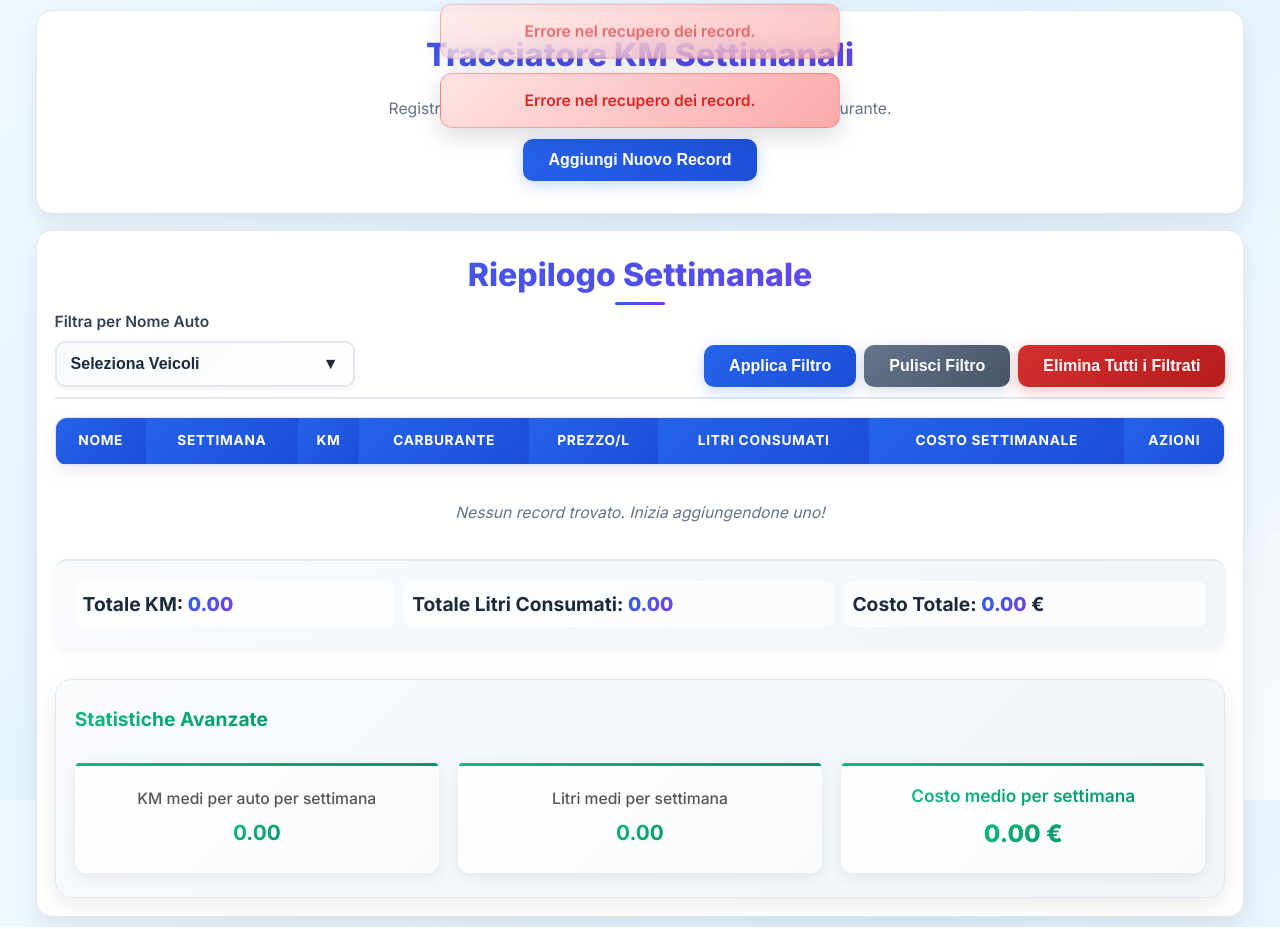
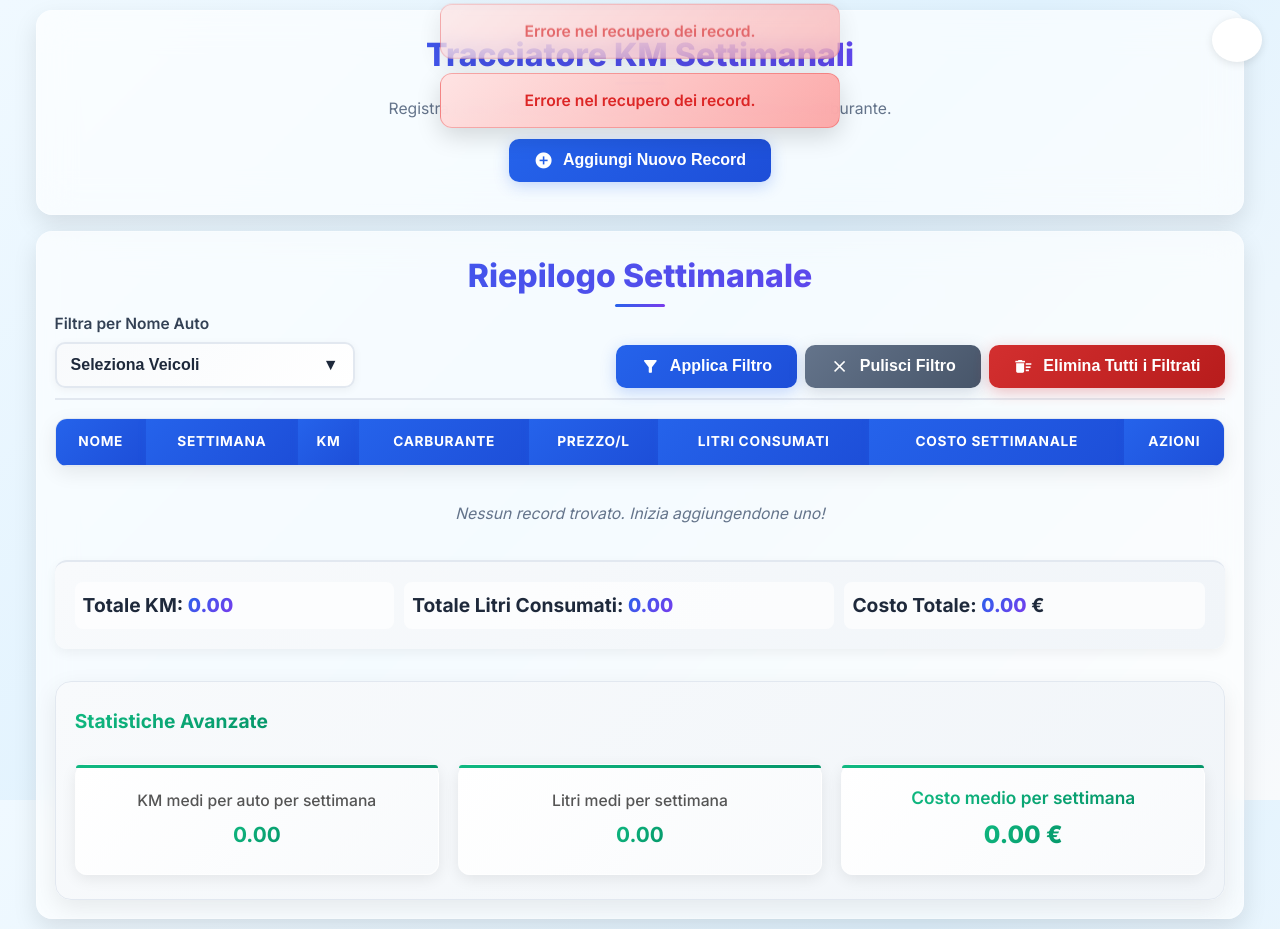
Before and after one commit to NicoMaker/Calcolo_km_auto, a website: page public/index.html in a window 1280 px wide. Drawn offline with Linux system fonts and the light colour scheme; no server answers.

Commit message:
grafica moderna

```diff
--- a/public/index.html
+++ b/public/index.html
@@ -10,9 +10,19 @@
       href="https://fonts.googleapis.com/css2?family=Inter:wght@400;500;600;700;800&display=swap"
       rel="stylesheet"
     />
+    <!-- Material Icons -->
+    <link
+      href="https://fonts.googleapis.com/icon?family=Material+Icons"
+      rel="stylesheet"
+    />
   </head>
 
   <body>
+    <div class="theme-toggle-container">
+      <button id="themeToggle" title="Cambia tema" class="theme-toggle-btn">
+        <span class="material-icons" id="themeIcon">dark_mode</span>
+      </button>
+    </div>
     <div class="container">
       <!-- Area per i messaggi di notifica -->
       <div id="messageArea" class="message-area"></div>
@@ -27,7 +37,7 @@
         <!-- Pulsante per aprire il modale di aggiunta -->
         <div class="form-actions add-record-button-container">
           <button type="button" id="openAddModalButton">
-            Aggiungi Nuovo Record
+            <span class="material-icons">add_circle</span> Aggiungi Nuovo Record
           </button>
         </div>
       </div>
@@ -59,16 +69,19 @@
             </div>
           </div>
           <div class="form-actions">
-            <button type="button" id="applyFilterButton">Applica Filtro</button>
+            <button type="button" id="applyFilterButton">
+              <span class="material-icons">filter_alt</span> Applica Filtro
+            </button>
             <button type="button" id="clearFilterButton" class="cancel-button">
-              Pulisci Filtro
+              <span class="material-icons">clear</span> Pulisci Filtro
             </button>
             <button
               type="button"
               id="deleteAllButton"
               class="delete-btn delete-all-btn"
             >
-              Elimina Tutti i Filtrati
+              <span class="material-icons">delete_sweep</span> Elimina Tutti i
+              Filtrati
             </button>
           </div>
         </div>
--- a/public/script.js
+++ b/public/script.js
@@ -668,4 +668,33 @@ document.addEventListener("DOMContentLoaded", () => {
   setInterval(() => {
     fetchRecords(currentNameFilter);
   }, 2000);
+
+  // === THEME TOGGLE ===
+  (function () {
+    const themeToggle = document.getElementById("themeToggle");
+    const themeIcon = document.getElementById("themeIcon");
+    const body = document.body;
+    const darkModeKey = "darkMode";
+
+    function setDarkMode(on) {
+      if (on) {
+        body.classList.add("dark");
+        themeIcon.textContent = "light_mode";
+        localStorage.setItem(darkModeKey, "1");
+      } else {
+        body.classList.remove("dark");
+        themeIcon.textContent = "dark_mode";
+        localStorage.setItem(darkModeKey, "0");
+      }
+    }
+
+    // Init
+    const darkPref = localStorage.getItem(darkModeKey) === "1";
+    setDarkMode(darkPref);
+
+    themeToggle &&
+      themeToggle.addEventListener("click", () => {
+        setDarkMode(!body.classList.contains("dark"));
+      });
+  })();
 });
--- a/public/style.css
+++ b/public/style.css
@@ -25,6 +25,13 @@
   --red-button-dark: #dc2626;
   --gray-button: #64748b;
   --gray-button-dark: #475569;
+  --glass-bg: rgba(255, 255, 255, 0.65);
+  --glass-blur: 18px;
+  --dark-bg: #181a20;
+  --dark-card: rgba(30, 34, 40, 0.85);
+  --dark-text: #f1f5f9;
+  --dark-primary: #7c3aed;
+  --dark-border: #23272f;
 }
 
 body {
@@ -42,6 +49,34 @@ body {
   line-height: 1.6;
 }
 
+body.dark {
+  background: linear-gradient(135deg, #23272f 0%, #181a20 100%);
+  color: var(--dark-text);
+}
+body.dark .card {
+  background: var(--dark-card);
+  color: var(--dark-text);
+  border: 1px solid var(--dark-border);
+  box-shadow: 0 10px 25px rgba(0, 0, 0, 0.25);
+}
+body.dark .card-title {
+  background: linear-gradient(135deg, var(--dark-primary), #2563eb);
+  -webkit-background-clip: text;
+  -webkit-text-fill-color: transparent;
+  background-clip: text;
+}
+body.dark .modal-content {
+  background: var(--dark-card);
+  color: var(--dark-text);
+}
+body.dark .data-table th {
+  background: linear-gradient(135deg, var(--dark-primary), #2563eb);
+}
+body.dark .theme-toggle-btn {
+  background: #23272f;
+  color: var(--dark-text);
+}
+
 .container {
   width: 100%;
   max-width: 100vw;
@@ -52,18 +87,24 @@ body {
 }
 
 .card {
-  background-color: var(--card-background);
+  background: var(--glass-bg);
+  backdrop-filter: blur(var(--glass-blur));
+  -webkit-backdrop-filter: blur(var(--glass-blur));
+  border: 1px solid rgba(255, 255, 255, 0.25);
+  box-shadow: 0 10px 25px rgba(0, 0, 0, 0.1);
+  transition:
+    box-shadow 0.3s,
+    transform 0.3s,
+    background 0.3s;
+  padding: 18px;
   border-radius: 16px;
-  box-shadow: 0 10px 25px rgba(0, 0, 0, 0.08);
-  padding: 18px;
-  border: 1px solid var(--border-light);
   position: relative;
   transition: all 0.3s ease;
 }
-
 .card:hover {
-  box-shadow: 0 15px 35px rgba(0, 0, 0, 0.12);
-  transform: translateY(-2px);
+  box-shadow: 0 20px 40px rgba(0, 0, 0, 0.18);
+  transform: translateY(-4px) scale(1.02);
+  background: rgba(255, 255, 255, 0.8);
 }
 
 .card-title {
@@ -80,7 +121,7 @@ body {
 }
 
 .card-title::after {
-  content: '';
+  content: "";
   position: absolute;
   bottom: -5px;
   left: 50%;
@@ -143,7 +184,9 @@ body {
 .form-group select:focus {
   outline: none;
   border-color: var(--primary-blue);
-  box-shadow: 0 0 0 3px rgba(37, 99, 235, 0.15), 0 4px 12px rgba(0, 0, 0, 0.1);
+  box-shadow:
+    0 0 0 3px rgba(37, 99, 235, 0.15),
+    0 4px 12px rgba(0, 0, 0, 0.1);
   transform: translateY(-1px);
 }
 
@@ -173,7 +216,11 @@ body {
 }
 
 button {
-  background: linear-gradient(135deg, var(--primary-blue), var(--primary-blue-dark));
+  background: linear-gradient(
+    135deg,
+    var(--primary-blue),
+    var(--primary-blue-dark)
+  );
   color: #fff;
   padding: 12px 0;
   border: none;
@@ -186,16 +233,25 @@ button {
   box-shadow: 0 4px 15px rgba(37, 99, 235, 0.25);
   position: relative;
   overflow: hidden;
+  transition:
+    box-shadow 0.2s,
+    transform 0.2s,
+    background 0.3s;
 }
 
 button::before {
-  content: '';
+  content: "";
   position: absolute;
   top: 0;
   left: -100%;
   width: 100%;
   height: 100%;
-  background: linear-gradient(90deg, transparent, rgba(255, 255, 255, 0.2), transparent);
+  background: linear-gradient(
+    90deg,
+    transparent,
+    rgba(255, 255, 255, 0.2),
+    transparent
+  );
   transition: left 0.5s;
 }
 
@@ -217,7 +273,7 @@ button:hover {
 }
 
 button:active {
-  transform: translateY(0);
+  transform: scale(0.97);
   box-shadow: 0 4px 15px rgba(37, 99, 235, 0.25);
 }
 
@@ -253,7 +309,11 @@ button:disabled {
 }
 
 .data-table th {
-  background: linear-gradient(135deg, var(--primary-blue), var(--primary-blue-dark));
+  background: linear-gradient(
+    135deg,
+    var(--primary-blue),
+    var(--primary-blue-dark)
+  );
   color: white;
   font-size: 0.9em;
   font-weight: 700;
@@ -297,7 +357,11 @@ button:disabled {
 }
 
 .data-table td.actions .edit-btn {
-  background: linear-gradient(135deg, var(--green-button), var(--green-button-dark));
+  background: linear-gradient(
+    135deg,
+    var(--green-button),
+    var(--green-button-dark)
+  );
 }
 
 .data-table td.actions .edit-btn:hover {
@@ -307,7 +371,11 @@ button:disabled {
 }
 
 .data-table td.actions .delete-btn {
-  background: linear-gradient(135deg, var(--red-button), var(--red-button-dark));
+  background: linear-gradient(
+    135deg,
+    var(--red-button),
+    var(--red-button-dark)
+  );
 }
 
 .data-table td.actions .delete-btn:hover {
@@ -409,13 +477,21 @@ button:disabled {
 }
 
 .message.success {
-  background: linear-gradient(135deg, rgba(220, 252, 231, 0.95), rgba(187, 247, 208, 0.95));
+  background: linear-gradient(
+    135deg,
+    rgba(220, 252, 231, 0.95),
+    rgba(187, 247, 208, 0.95)
+  );
   color: var(--success-text);
   border: 1px solid rgba(22, 163, 74, 0.3);
 }
 
 .message.error {
-  background: linear-gradient(135deg, rgba(254, 226, 226, 0.95), rgba(252, 165, 165, 0.95));
+  background: linear-gradient(
+    135deg,
+    rgba(254, 226, 226, 0.95),
+    rgba(252, 165, 165, 0.95)
+  );
   color: var(--error-text);
   border: 1px solid rgba(220, 38, 38, 0.3);
 }
@@ -436,11 +512,25 @@ button:disabled {
   align-items: center;
   opacity: 0;
   transition: all 0.3s ease;
+  background: rgba(30, 34, 40, 0.25);
+  backdrop-filter: blur(8px);
+  -webkit-backdrop-filter: blur(8px);
+  transition: background 0.3s;
 }
-
 .modal.active {
   display: flex;
   opacity: 1;
+  animation: fadeInUp 0.4s cubic-bezier(0.39, 0.575, 0.565, 1) both;
+}
+@keyframes fadeInUp {
+  0% {
+    opacity: 0;
+    transform: translateY(40px);
+  }
+  100% {
+    opacity: 1;
+    transform: translateY(0);
+  }
 }
 
 .modal-content {
@@ -532,7 +622,11 @@ button:disabled {
 }
 
 .cancel-button {
-  background: linear-gradient(135deg, var(--gray-button), var(--gray-button-dark));
+  background: linear-gradient(
+    135deg,
+    var(--gray-button),
+    var(--gray-button-dark)
+  );
   box-shadow: 0 4px 15px rgba(100, 116, 139, 0.25);
 }
 
@@ -660,7 +754,11 @@ th {
 }
 
 .checkbox-item:hover {
-  background: linear-gradient(135deg, rgba(37, 99, 235, 0.08), rgba(124, 58, 237, 0.08));
+  background: linear-gradient(
+    135deg,
+    rgba(37, 99, 235, 0.08),
+    rgba(124, 58, 237, 0.08)
+  );
   transform: translateX(4px);
 }
 
@@ -682,7 +780,11 @@ th {
 }
 
 .checkbox-item input[type="checkbox"]:checked {
-  background: linear-gradient(135deg, var(--primary-blue), var(--primary-blue-dark));
+  background: linear-gradient(
+    135deg,
+    var(--primary-blue),
+    var(--primary-blue-dark)
+  );
   border-color: var(--primary-blue);
 }
 
@@ -720,7 +822,11 @@ th {
 }
 
 button.red {
-  background: linear-gradient(135deg, var(--red-button), var(--red-button-dark));
+  background: linear-gradient(
+    135deg,
+    var(--red-button),
+    var(--red-button-dark)
+  );
 }
 
 button.red:hover {
@@ -760,7 +866,7 @@ button.red:hover {
 }
 
 .advanced-stats::before {
-  content: '';
+  content: "";
   position: absolute;
   top: 0;
   left: 0;
@@ -823,7 +929,7 @@ button.red:hover {
 }
 
 .advanced-stats-item::before {
-  content: '';
+  content: "";
   position: absolute;
   top: 0;
   left: 0;
@@ -933,7 +1039,9 @@ input {
 input:focus {
   outline: none;
   border-color: var(--primary-blue);
-  box-shadow: 0 0 0 3px rgba(37, 99, 235, 0.15), 0 4px 12px rgba(0, 0, 0, 0.1);
+  box-shadow:
+    0 0 0 3px rgba(37, 99, 235, 0.15),
+    0 4px 12px rgba(0, 0, 0, 0.1);
   transform: translateY(-1px);
 }
 
@@ -957,7 +1065,11 @@ input:focus {
 }
 
 .table-fixed-scroll::-webkit-scrollbar-thumb {
-  background: linear-gradient(135deg, var(--primary-blue), var(--primary-blue-dark));
+  background: linear-gradient(
+    135deg,
+    var(--primary-blue),
+    var(--primary-blue-dark)
+  );
   border-radius: 4px;
 }
 
@@ -973,7 +1085,7 @@ input:focus {
 }
 
 .card::before {
-  content: '';
+  content: "";
   position: absolute;
   top: 0;
   left: 0;
@@ -1000,13 +1112,18 @@ input:focus {
 }
 
 .data-table td.actions button::before {
-  content: '';
+  content: "";
   position: absolute;
   top: 0;
   left: -100%;
   width: 100%;
   height: 100%;
-  background: linear-gradient(90deg, transparent, rgba(255, 255, 255, 0.2), transparent);
+  background: linear-gradient(
+    90deg,
+    transparent,
+    rgba(255, 255, 255, 0.2),
+    transparent
+  );
   transition: left 0.3s;
 }
 
@@ -1063,6 +1180,40 @@ input:focus {
   }
 }
 
-.vehicle-search-input{
-  DISPLAY: none;
+.vehicle-search-input {
+  display: none;
 }
+
+/* Theme toggle button */
+.theme-toggle-container {
+  position: fixed;
+  top: 18px;
+  right: 18px;
+  z-index: 1000;
+}
+.theme-toggle-btn {
+  background: #fff;
+  border: none;
+  border-radius: 50%;
+  box-shadow: 0 2px 8px rgba(0, 0, 0, 0.1);
+  width: 44px;
+  height: 44px;
+  display: flex;
+  align-items: center;
+  justify-content: center;
+  cursor: pointer;
+  transition:
+    background 0.3s,
+    box-shadow 0.3s;
+  font-size: 1.5em;
+}
+.theme-toggle-btn:hover {
+  background: #f1f5f9;
+  box-shadow: 0 4px 16px rgba(0, 0, 0, 0.18);
+}
+
+button .material-icons {
+  vertical-align: middle;
+  margin-right: 6px;
+  font-size: 1.2em;
+}
```
